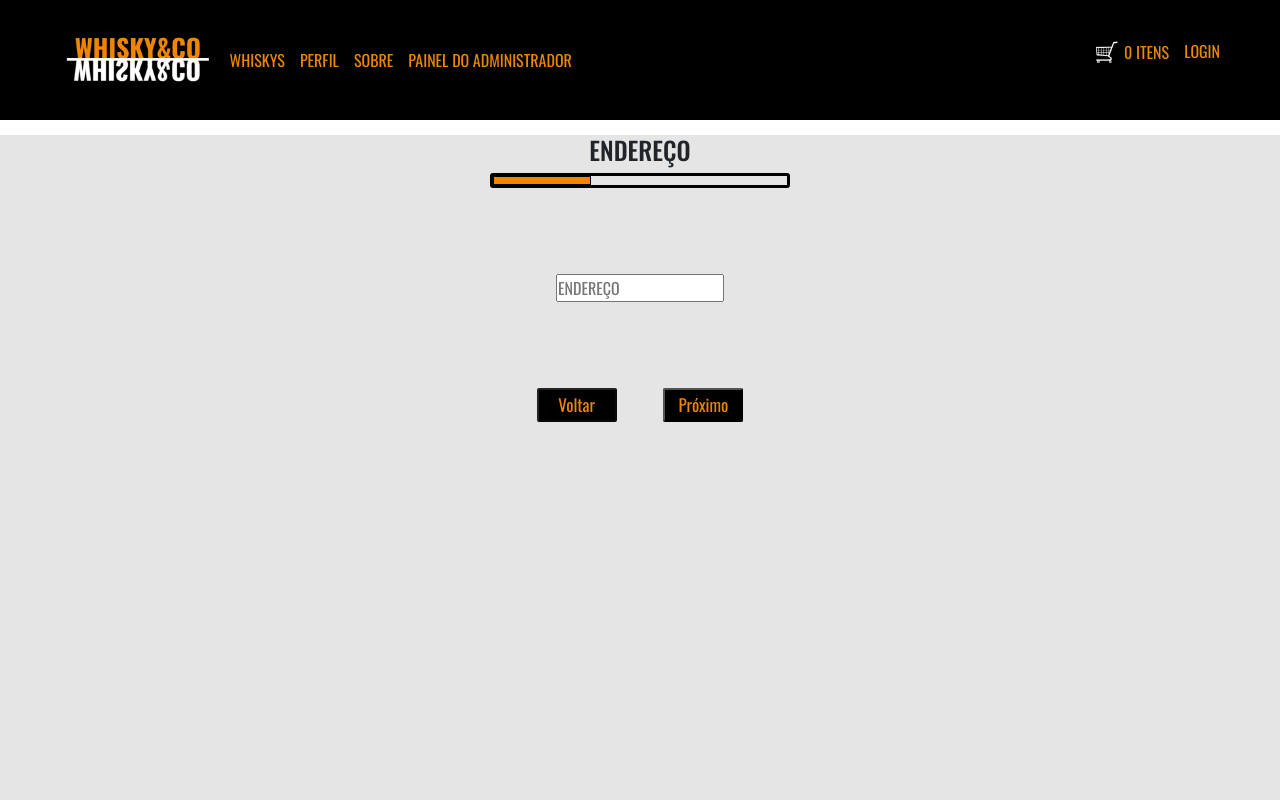
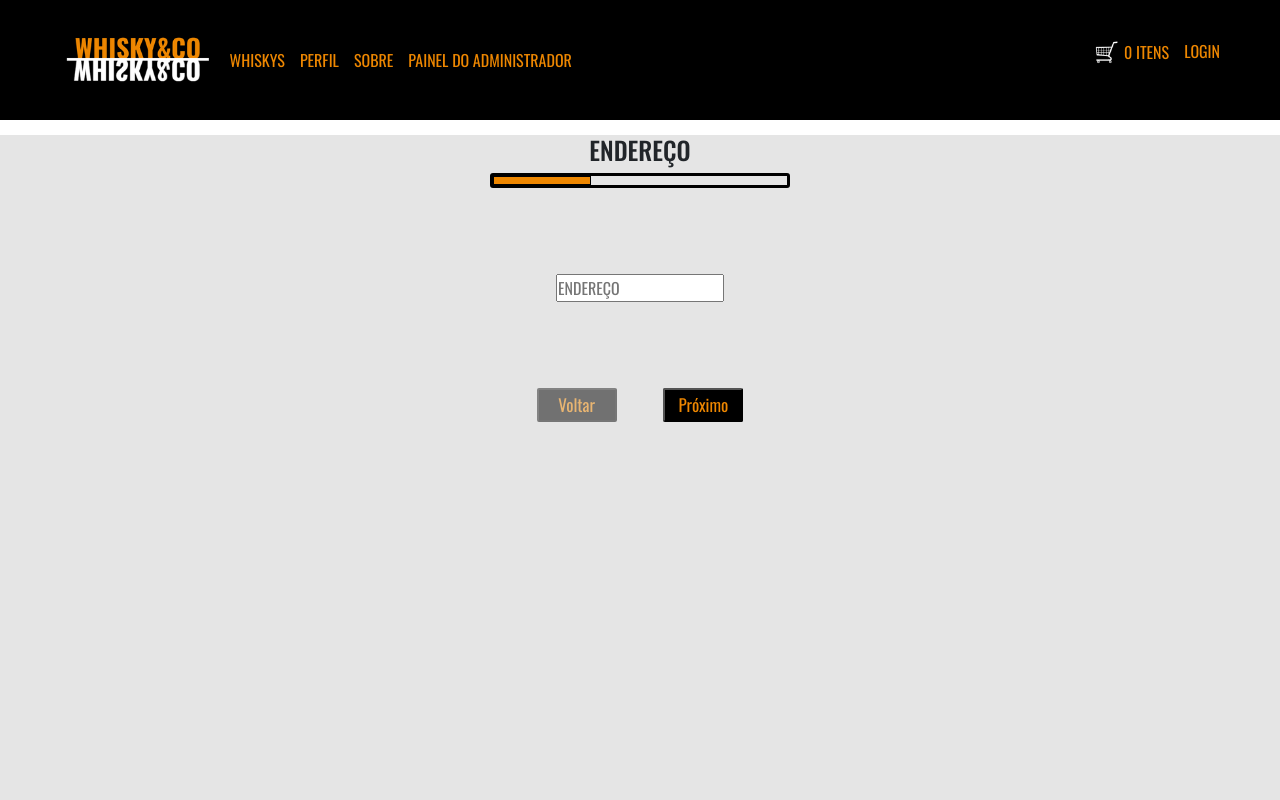
Before and after one commit to Silvio-Arem/whiskyAndCo, a React (Create React App) app: page /checkout/1 in a window 1280 px wide. Shown: the top 800 px of the page. Built offline with nearby package versions, Linux system fonts and the light colour scheme.

Commit message:
feat/-Multi-Steps

```diff
--- a/src/components/Multi Steps Forms/styles.tsx
+++ b/src/components/Multi Steps Forms/styles.tsx
@@ -50,6 +50,7 @@ border: 1px solid #000;
 `
 
 export const DivButton = styled.div`
+width:auto;
 display: flex;
 justify-content: space-evenly;
 
@@ -57,6 +58,11 @@ justify-content: space-evenly;
     background-color: #EE8700;
     color: black;
     font-size: 17px
+}
+
+#disableBack {
+    opacity: 0.5;
+    cursor: not-allowed;
 }
 
 button {
--- a/src/components/Multi Steps/MultiSteps.tsx
+++ b/src/components/Multi Steps/MultiSteps.tsx
@@ -55,8 +55,14 @@ function MultiSteps () {
             return <FormPayment formData={formData} setFormData={setFormData}/>;
         }
     }
+    function ButtonBack () {
+        return page === 0 ? (
 
-    function Button () {
+            <button id="disableBack" disabled={page == 0 } onClick={() => {setPage((currPage) => currPage - 1);}}>Voltar</button>
+
+        ):   <button disabled={page == 0 } onClick={() => {setPage((currPage) => currPage - 1);}}>Voltar</button>
+        }
+    function ButtonProx () {
         return page === 2 ? (
 
             <button id="disable" disabled={page == FormTitles.length - 1 } onClick={() => {setPage((currPage) => currPage + 1);}}> Enviar</button>
@@ -86,10 +92,10 @@ return (
         {PageDisplay()}
 
         <DivButton>
-        <button disabled={page == 0 } onClick={() => {setPage((currPage) => currPage - 1);}}>Voltar</button>
 
-        {/* <button disabled={page == FormTitles.length - 1 } onClick={() => {setPage((currPage) => currPage + 1);}}> Proximo</button> */}
-        <Button/>
+        <ButtonBack/>
+        <ButtonProx/>
+
         </DivButton>
     </DivPage>
 
```
